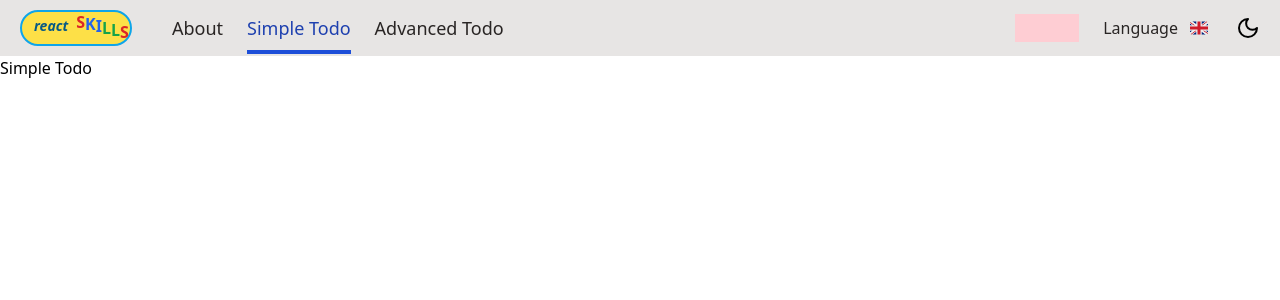
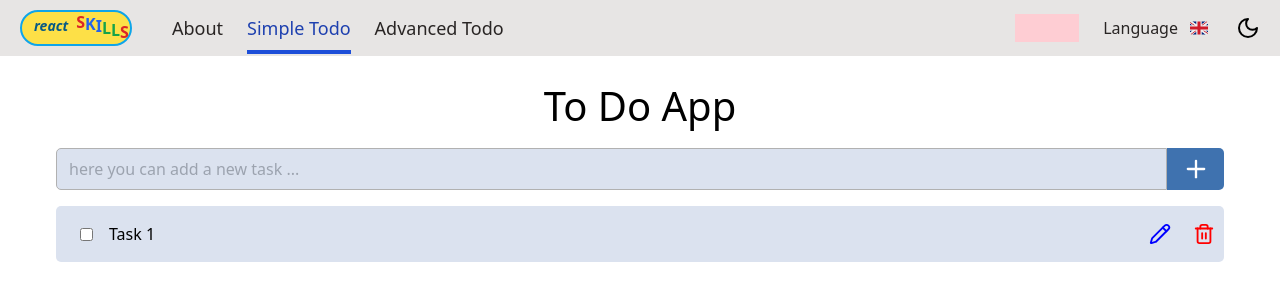
Before and after one commit to Viacheslav-ua/react-skils, a React (Vite) app: page /simple-todo in a window 1280 px wide. Shown: the top 300 px of the page. Built offline with nearby package versions, Linux system fonts and the light colour scheme.

Commit message:
Start developing the SimpleToDo feature

```diff
--- a/package.json
+++ b/package.json
@@ -10,6 +10,7 @@
     "preview": "vite preview"
   },
   "dependencies": {
+    "@paralleldrive/cuid2": "^2.2.2",
     "@types/node": "^22.7.5",
     "@types/react-router-dom": "^5.3.3",
     "clsx": "^2.1.1",
--- a/src/i18n.ts
+++ b/src/i18n.ts
@@ -2,17 +2,20 @@ import i18n from "i18next";
 import { initReactI18next } from "react-i18next";
 import { appEn, appUk } from 'app/translate'
 import { STORAGE } from "shared/constants/storage-keys";
+import { simpleTodoEn, simpleTodoUk } from "modules/simple-todo/translate";
 
 const resources = {
   en: {
     translation: Object.assign({},
     appEn,
+    simpleTodoEn,
 
     )
   },
   uk: {
     translation: Object.assign({},
     appUk,
+    simpleTodoUk,
 
     )
   }
--- /dev/null
+++ b/src/modules/simple-todo/SimpleTodo.tsx
@@ -0,0 +1,41 @@
+import { InputPlus } from "./components/InputPlus"
+import { TaskItem } from "./components/TaskItem"
+import { useTodoStore } from "./store/useTodoStore"
+
+export const SimpleTodo = () => {
+  const entities = useTodoStore(state => state.entities)
+  const addTask = useTodoStore(state => state.addTask)
+  // const updateTask = useTodoStore(state => state.updateTask)
+  // const removeTask = useTodoStore(state => state.removeTask)
+
+  const handleAddTask = (title: string) => {
+    if (title) {
+      addTask(title)
+    }
+  }
+
+  const forRemoveTask = (id: string) => {
+
+  }
+
+
+  return (
+    <article className="bg-white min-w-[600px] rounded-[20px] px-14 pt-5 pb-8 flex flex-col items-center justify-center">
+      <h1 className="text-[40px] mb-[0.3em]">To Do App</h1>
+      <section className="w-full pb-4">
+        <InputPlus addTask={handleAddTask} />
+      </section>
+      <section className="w-full">
+        {!entities.length && <p>There is no one task yet...</p>}
+        {entities.map(entity => {
+          const task = Object.values(entity)[0]
+          return <TaskItem key={task.id} title={task.title} id={task.id}
+            // removeTask={removeTask}
+            // updateTask={updateTask}
+            forRemove={forRemoveTask} />
+        }
+        )}
+      </section>
+    </article>
+  )
+}
--- /dev/null
+++ b/src/modules/simple-todo/components/InputPlus.tsx
@@ -0,0 +1,32 @@
+import { Plus } from 'lucide-react';
+import { useState } from 'react';
+
+interface InputPlusProps {
+  addTask: (title: string) => void
+}
+
+export const InputPlus: React.FC<InputPlusProps> = ({ addTask }) => {
+
+  const [valueTitle, setValueTitle] = useState('');
+
+  return (
+    <div className='w-full flex'>
+      <input
+        type="text"
+        placeholder="here you can add a new task ..."
+        onChange={(event) => setValueTitle(event.target.value)}
+        onKeyDown={(event) => event.key === 'Enter' && addTask(valueTitle)}
+        value={valueTitle}
+        className='border-[1px] border-[#b1b1b1] bg-[#dbe2ef] rounded-l-[5px] px-3 py-2 w-full
+        placeholder:text-[7b7b7b] outline-none focus:border-blue-500 grow'
+        />
+      <button
+        onClick={() => addTask(valueTitle)}
+        aria-label="Add task"
+        title="Add task"
+        className='border-none w-[60px] flex justify-center items-center rounded-r-[5px]
+        bg-[#3f72af] hover:opacity-80 transition-opacity text-white'
+        ><Plus size={28} /></button>
+    </div>
+  )
+}
--- /dev/null
+++ b/src/modules/simple-todo/components/TaskItem.tsx
@@ -0,0 +1,96 @@
+import { Trash2, Pencil, Save, X, Check } from 'lucide-react';
+import { useEffect, useRef, useState } from 'react';
+
+interface TaskItemProps {
+  id: string
+  title: string
+  forRemove: (id: string) => void
+  removeTask?: (id: string) => void
+  updateTask?: (id: string, title: string) => void
+}
+
+export const TaskItem: React.FC<TaskItemProps> = ({ id, title, removeTask, updateTask, forRemove }) => {
+
+  const [isChecked, setIsChecked] = useState(false);
+  const [isEditing, setIsEditing] = useState(false);
+  const [editedTitle, setEditedTitle] = useState(title);
+  const editTitleInputRef = useRef<HTMLInputElement>(null);
+
+  useEffect(() => {
+    if (isEditing) {
+      editTitleInputRef.current?.focus();
+    }
+  }, [isEditing]);
+
+  const handelChecked = () => {
+    setIsChecked(!isChecked);
+    if (isChecked) {
+      forRemove(id)
+    }
+
+  }
+
+  return (
+    <div className='w-full flex items-center gap-1 mb-4 bg-[#dbe2ef] rounded-[5px]'>
+      <label className='grow flex items-center gap-4 py-2 px-6 cursor-pointer'>
+        <input type="checkbox" checked={isChecked}
+          disabled={isEditing}
+          onChange={handelChecked}
+          // className='w-5 h-5'
+        />
+        {isEditing ? (
+          <input
+            type="text"
+            value={editedTitle}
+            ref={editTitleInputRef}
+            onChange={(e) => setEditedTitle(e.target.value)}
+            onKeyDown={(e) => {if (e.key === 'Enter') {
+               setIsEditing(false)
+              //  updateTask(id, editedTitle)
+              }}}
+            className='w-full bg-inherit outline-none py-2 shadow-sm shadow-[#3F72AF]'
+          />
+        ) : (
+          <p className='py-2'>{title}</p>
+        )
+
+        }
+        {/* <p className='text-md'>{title}</p> */}
+      </label>
+
+      {isEditing ? (
+        <>
+          <button aria-label='save'
+            className='w-[40px] flex justify-center items-center'
+            onClick={() => {
+               setIsEditing(false);
+              //  updateTask(id, editedTitle)
+            }}>
+              <Check size={22} color='green' className='hover:opacity-70 transition-opacity' />
+          </button>
+          <button aria-label='cancel'
+            onClick={() => { setIsEditing(false); setEditedTitle(title) }}
+            className='w-[40px] flex justify-center items-center'>
+              <X size={22} color='red' className='hover:opacity-70 transition-opacity' />
+          </button>
+        </>
+      ) : (
+        <>
+          <button aria-label='edit'
+            className='w-[40px] flex justify-center items-center'
+            onClick={() => setIsEditing(true)}>
+            <Pencil size={22} color='blue' className='hover:opacity-70 transition-opacity' />
+          </button>
+          <button aria-label='remove'
+            // onClick={() => removeTask(id)}
+            className='w-[40px] flex justify-center items-center'>
+            <Trash2 size={22} color='red' className='hover:opacity-70 transition-opacity' />
+          </button>
+        </>
+      )}
+
+
+
+    </div>
+  )
+}
--- /dev/null
+++ b/src/modules/simple-todo/store/types.ts
@@ -0,0 +1,21 @@
+
+
+type Task = {
+  id: string
+  title: string
+  done: boolean
+  createdAt: number
+}
+
+type TaskCreatedAt = number;
+
+type TaskState = Record<TaskCreatedAt, Task>;
+
+export interface SimpleTodoStore {
+  entities: TaskState[]
+  // filter: string
+  addTask: (title: string) => void
+  // updateTask: (id: string, title: string) => void
+  // removeTask: (id: string) => void
+  // removeAllDone: () => void
+}
--- /dev/null
+++ b/src/modules/simple-todo/store/useTodoStore.ts
@@ -0,0 +1,48 @@
+import { create } from 'zustand'
+import { devtools, persist } from 'zustand/middleware'
+import { createId } from '@paralleldrive/cuid2'
+import { SimpleTodoStore } from './types'
+import { STORAGE } from 'shared/constants/storage-keys'
+
+export const useTodoStore = create<SimpleTodoStore>()(devtools(persist((set) => ({
+
+  entities: [
+    {
+      114: {
+        id: createId(),
+        title: 'Task 1',
+        done: false,
+        createdAt: Date.now(),
+    }}
+  ],
+  addTask: (title) => {
+    const newTask = {
+      id: createId(),
+      title,
+      done: false,
+      createdAt: Date.now(),
+    }
+    const newEntity  = {[newTask.createdAt]: newTask}
+    set((state) => ({
+      // ...state,
+      entities : [newEntity, ...state.entities]
+    }))
+  },
+  // updateTask: (id, title) => {
+  //   set((state) => ({
+  //     tasks: state.tasks.map((task) => {
+  //       return {
+  //         ...task,
+  //         title: task.id === id ? title : task.title
+  //       }
+  //     })
+  //   }))
+  // },
+  // removeTask: (id) => {
+  //   set((state) => ({ tasks: state.tasks.filter((task) => task.id !== id) }))
+  // },
+
+  // removeAllDone: () => {
+  //   set((state) => ({ tasks: state.tasks.filter((task) => !task.done) }))
+  // }
+}), { name: STORAGE.SIMPLE_TODO })))
--- /dev/null
+++ b/src/modules/simple-todo/translate.ts
@@ -0,0 +1,7 @@
+export const simpleTodoEn = {
+
+}
+
+export const simpleTodoUk = {
+
+}
--- a/src/modules/todo.tsx
+++ /dev/null
@@ -1,7 +0,0 @@
-export const Todo = () => {
-  return (
-    <div>
-      <h1>Todo</h1>
-    </div>
-  )
-}
--- a/src/pages/SimpleTodoPage.tsx
+++ b/src/pages/SimpleTodoPage.tsx
@@ -1,7 +1,7 @@
+import { SimpleTodo } from "modules/simple-todo/SimpleTodo"
+
 export const SimpleTodoPage = () => {
   return (
-    <div>
-      <h1>Simple Todo</h1>
-    </div>
+    <SimpleTodo />
   )
 }
--- a/src/shared/constants/storage-keys.ts
+++ b/src/shared/constants/storage-keys.ts
@@ -1,4 +1,5 @@
 export enum STORAGE {
   IS_DARK = "rs-is-dark",
   LANG = "rs-i18nextLng",
+  SIMPLE_TODO = "rs-simple-todo",
 }
```
Also changed, not shown: 1 other file (tests, documents, lock files or other folders).
